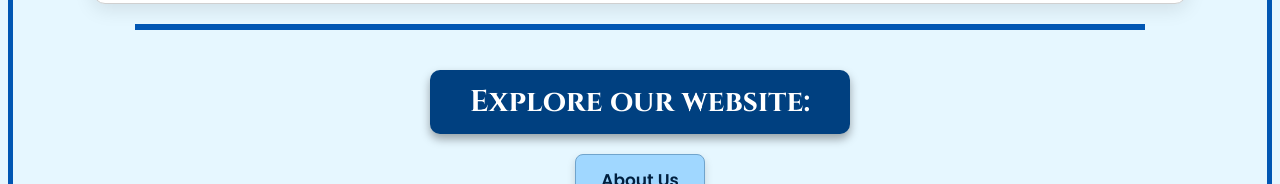
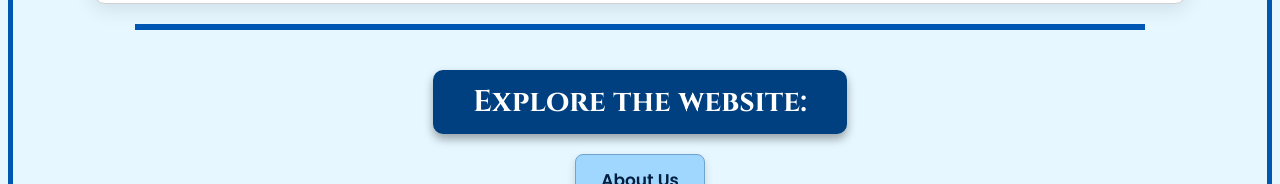
Before and after one commit to arijit83sarkar/school-website-2025, a plain HTML site: page index.html in a window 1280 px wide. Shown: the part 1098-1282 px from the top of the page. Drawn offline with Linux system fonts and the light colour scheme; a web font is replaced by a local one.

Commit message:
text-change

```diff
--- a/index.html
+++ b/index.html
@@ -139,7 +139,7 @@
             margin:20px auto;
             font-family: 'Cinzel', serif;
             box-shadow: 0 5px 10px rgba(0, 0, 0, 0.35);"> <!-- Stronger Shadow -->
-            Explore our website:
+            Explore the website:
         </p>
     </div>
 
```
